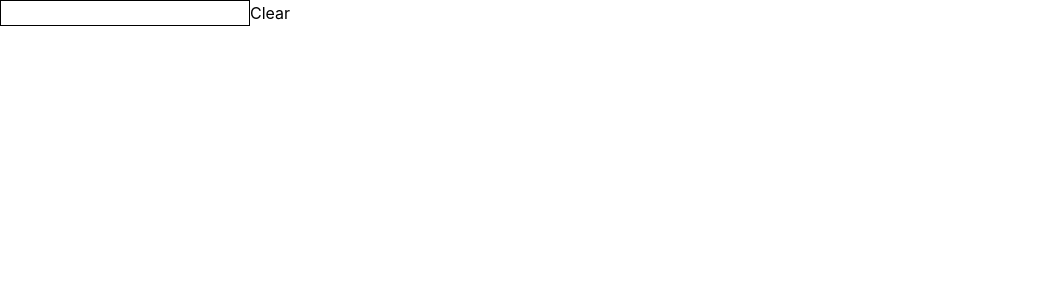
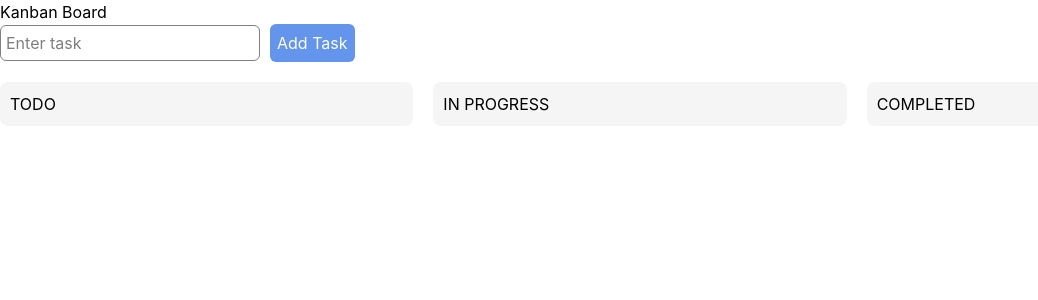
Before and after one commit to divyaranjan10/Machine-Coding-React, a React (Vite) app: page / in a window 1280 px wide. Shown: the top 300 px of the page, without its empty margins (0-1038 px from the left). Built offline with nearby package versions, Linux system fonts and the light colour scheme.

Commit message:
kanban board

```diff
--- a/src/App.css
+++ b/src/App.css
@@ -42,3 +42,67 @@
     width: 100%;
   }
 }
+
+/* kanban board css start */
+
+.kanban-board {
+  display: flex;
+  justify-content: space-between;
+  margin-top: 20px;
+  gap: 20px;
+}
+.column {
+  flex: 1;
+  background: #f5f5f5;
+  padding: 10px;
+  border-radius: 8px;
+}
+.task-card {
+  background: white;
+  padding: 10px;
+  margin: 10px 0;
+  border-radius: 6px;
+  border: 1px solid #ccc;
+}
+.task-buttons {
+  display: flex;
+  gap: 5px;
+  margin-top: 5px;
+  padding: 5px;
+}
+.inputBox {
+  padding: 5px;
+  border: 1px solid gray;
+  border-radius: 6px;
+}
+.addTaskBtn {
+  padding: 7px;
+  background-color: cornflowerblue;
+  border: none;
+  margin-left: 10px;
+  border-radius: 6px;
+  color: white;
+}
+.editBtn {
+  padding: 7px;
+  background-color: goldenrod;
+  border: none;
+  border-radius: 2px;
+  color: white;
+}
+.deleteBtn {
+  padding: 7px;
+  background-color: rgb(220, 93, 93);
+  border: none;
+  border-radius: 2px;
+  color: white;
+}
+.shiftBtn {
+  padding: 7px;
+  background-color: rgb(1, 156, 1);
+  border: none;
+  border-radius: 2px;
+  color: white;
+}
+
+/* kanban board css end */
--- a/src/App.jsx
+++ b/src/App.jsx
@@ -2,6 +2,7 @@ import "./App.css";
 import AutoSaveText from "./components/auto-save-text/AutoSaveText";
 import InfiniteScrollOptimized from "./components/infinite-scroll/InfiniteScrollOptimized";
 import InfiniteScroll from "./components/infinite-scroll/InfinteScroll";
+import KanbanBoard from "./components/kanban-board/KanbanBoard";
 import ProductExplorer from "./components/product-explorer/ProductExplorer";
 import ProgressBarsQ from "./components/progress-bars-queue/ProgressBarsQ";
 import Timer from "./components/timer/Timer";
@@ -16,7 +17,8 @@ function App() {
       {/* <ToDo /> */}
       {/* <ProgressBarsQ /> */}
       {/* <ProductExplorer /> */}
-      <AutoSaveText />
+      {/* <AutoSaveText /> */}
+      <KanbanBoard />
     </div>
   );
 }
--- /dev/null
+++ b/src/components/kanban-board/KanbanBoard.jsx
@@ -0,0 +1,110 @@
+import { useState } from "react";
+import Task from "./Task";
+
+const KanbanBoard = () => {
+  const addTask = () => {
+    if (!text.trim()) return;
+
+    setTasks((prev) => [
+      ...prev,
+      {
+        id: Date.now(),
+        title: text,
+        status: "todo",
+      },
+    ]);
+
+    setText("");
+  };
+
+  const moveTask = (id, direction) => {
+    // direction se status control krna hai, usse automatically task move ho jayega
+    setTasks((prev) =>
+      prev.map((task) => {
+        if (task.id !== id) return task;
+
+        const currentIndex = columns.indexOf(task.status);
+
+        const newIndex =
+          direction === "forward" ? currentIndex + 1 : currentIndex - 1;
+
+        // edge case
+        if (newIndex < 0 || newIndex >= columns.length) {
+          return task;
+        }
+
+        return {
+          ...task,
+          status: columns[newIndex],
+        };
+      }),
+    );
+  };
+
+  const deleteTask = (id) => {
+    setTasks((prev) => {
+      return prev.filter((task) => {
+        return task.id !== id;
+      });
+    });
+  };
+
+  const saveTitle = (id, newTitle) => {
+    setIsEditing(true);
+    setTasks((prev) =>
+      prev.map((task) =>
+        task.id === id ? { ...task, title: newTitle } : task,
+      ),
+    );
+  };
+
+  const columns = ["todo", "in-progress", "completed"];
+
+  const [text, setText] = useState("");
+
+  const [tasks, setTasks] = useState([]);
+
+  const [isEditing, setIsEditing] = useState(false);
+
+  return (
+    <div>
+      <h2>Kanban Board</h2>
+      <input
+        data-testid="task-input"
+        placeholder="Enter task"
+        className="inputBox"
+        value={text}
+        onChange={(e) => setText(e.target.value)}
+      />
+      <button
+        data-testid="add-task-button"
+        className="addTaskBtn"
+        onClick={addTask}
+      >
+        Add Task
+      </button>
+      <div className="kanban-board">
+        {columns.map((col) => (
+          <div key={col} className="column" data-testid={`column-${col}`}>
+            <h4>{col.replace("-", " ").toUpperCase()}</h4>
+            {tasks
+              .filter((task) => task.status === col)
+              .map((task) => (
+                <Task
+                  key={task.id}
+                  task={task}
+                  moveTask={moveTask}
+                  deleteTask={deleteTask}
+                  saveTitle={saveTitle}
+                  isEditing={isEditing}
+                  setIsEditing={setIsEditing}
+                />
+              ))}
+          </div>
+        ))}
+      </div>
+    </div>
+  );
+};
+
+export default KanbanBoard;
--- /dev/null
+++ b/src/components/kanban-board/Task.jsx
@@ -0,0 +1,82 @@
+import { useState } from "react";
+
+const Task = ({
+  task,
+  saveTitle,
+  moveTask,
+  deleteTask,
+  isEditing,
+  setIsEditing,
+}) => {
+  const [updatedText, setUpdatedText] = useState(task.title);
+
+  const handleSave = () => {
+    saveTitle(task.id, updatedText);
+    setIsEditing(false);
+  };
+
+  return (
+    <div className="bg-gray-400 mb-2">
+      {isEditing ? (
+        <input
+          className="border"
+          value={updatedText}
+          onKeyDown={(e) => {
+            if (e.key === "Enter") {
+              handleSave();
+            }
+          }}
+          onBlur={handleSave}
+          onChange={(e) => setUpdatedText(e.target.value)}
+        />
+      ) : (
+        <p>{updatedText}</p>
+      )}
+      <button
+        className="bg-yellow-200 p-1 m-1"
+        onClick={() => saveTitle(task.id, updatedText)}
+      >
+        {isEditing ? "Save" : "Edit"}
+      </button>
+      <button
+        className="bg-red-500 p-1 m-1"
+        onClick={() => deleteTask(task.id)}
+      >
+        Delete
+      </button>
+      {task.status === "todo" ? (
+        <button
+          className="bg-green-400 p-1 m-1"
+          onClick={() => moveTask(task.id, "forward")}
+        >
+          {">"}
+        </button>
+      ) : task.status === "in-progress" ? (
+        <>
+          <button
+            className="bg-green-400 p-1 m-1"
+            onClick={() => moveTask(task.id, "backward")}
+          >
+            {"<"}
+          </button>
+
+          <button
+            className="bg-green-400 p-1 m-1"
+            onClick={() => moveTask(task.id, "forward")}
+          >
+            {">"}
+          </button>
+        </>
+      ) : (
+        <button
+          className="bg-green-400 p-1 m-1"
+          onClick={() => moveTask(task.id, "backward")}
+        >
+          {"<"}
+        </button>
+      )}
+    </div>
+  );
+};
+
+export default Task;
```
